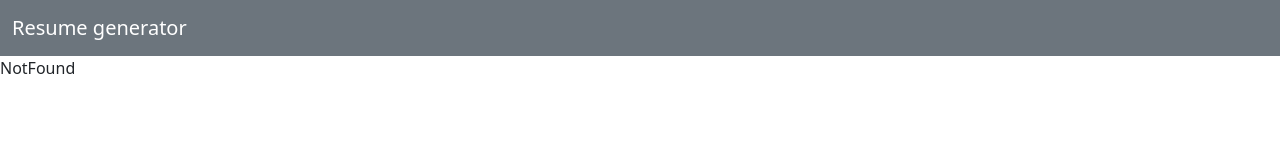
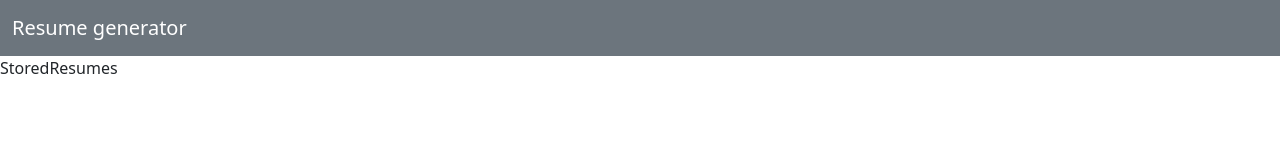
Before and after one commit to nikolozb/ol-academy-resume-generator, a React (Create React App) app: page /stored_resumes in a window 1280 px wide. Shown: the top 160 px of the page. Built offline with nearby package versions, Linux system fonts and the light colour scheme.

Commit message:
stored-resumes-page/initial page

```diff
--- a/src/App.js
+++ b/src/App.js
@@ -6,6 +6,7 @@ import ImportResume from "./pages/ImportResume";
 import ChooseTemplate from "./pages/ChooseTemplate";
 import Create from "./pages/Create";
 import Export from "./pages/Export";
+import StoredResumes from "./pages/StoredResumes";
 
 import { Navbar, NavbarBrand } from "reactstrap";
 
@@ -23,6 +24,7 @@ function App() {
         <Route path="/create" element={<Create />} />
         <Route path="/export" element={<Export />} />
         <Route path="/create/" element={<Create />} />
+        <Route path="/stored_resumes" element={<StoredResumes />} />
       </Routes>
     </div>
   );
--- /dev/null
+++ b/src/pages/StoredResumes.jsx
@@ -0,0 +1,7 @@
+import React from "react";
+
+const StoredResumes = () => {
+  return <div>StoredResumes</div>;
+};
+
+export default StoredResumes;
```
